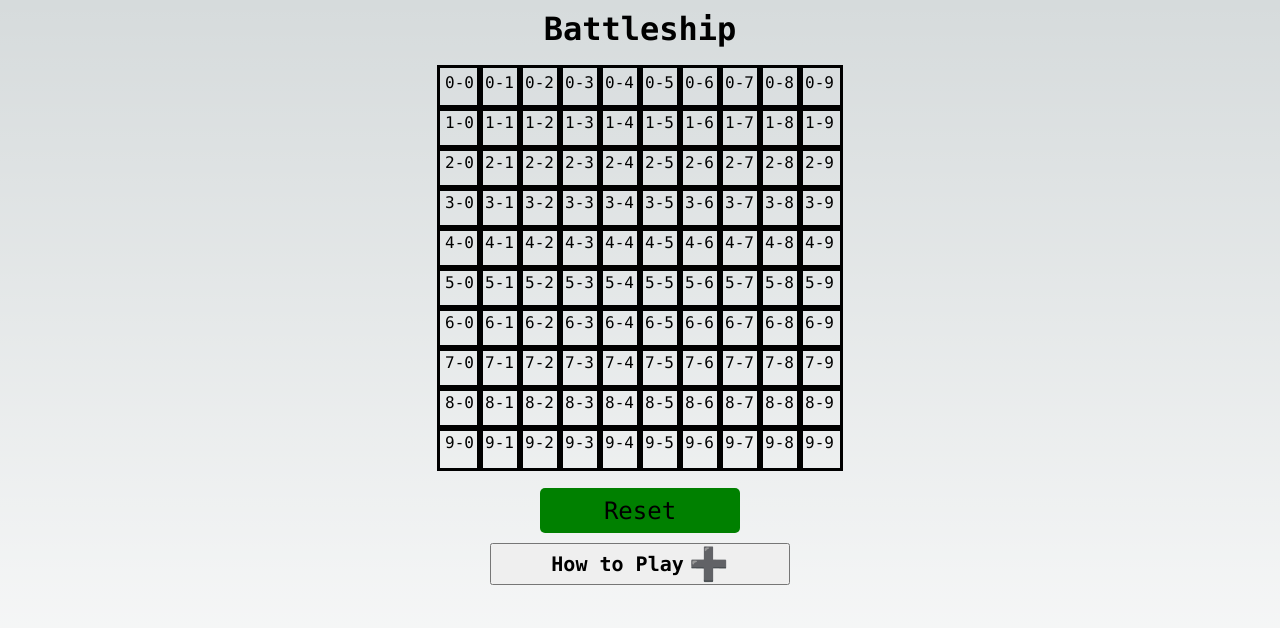
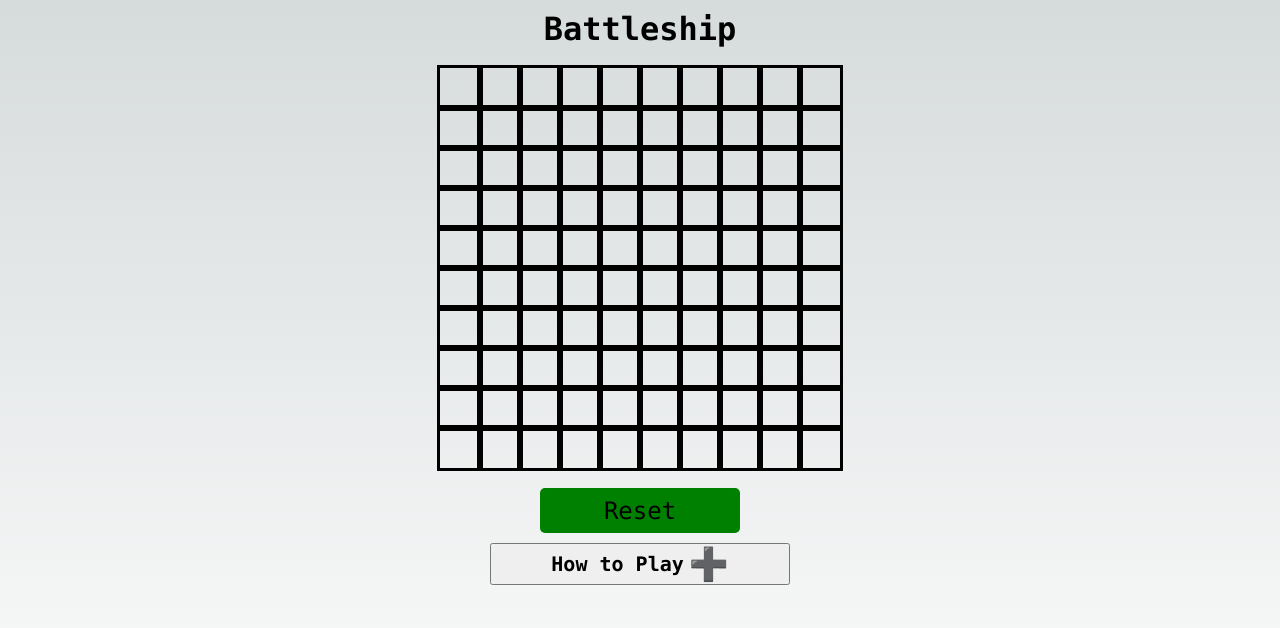
Before and after one commit to riceball1/battleship, a Next.js app: page / in a window 1280 px wide. Shown: the top 628 px of the page. Built offline with nearby package versions, Linux system fonts and the light colour scheme.

Commit message:
Setup click handler for board

```diff
--- a/src/components/Board.tsx
+++ b/src/components/Board.tsx
@@ -1,8 +1,8 @@
-import styles from "@/styles/Board.module.css";
-import Cell from "@/components/Cell";
-import { useEffect, useState } from "react";
-import useInitializeShips from "@/utils/useInitializeShips";
-import { checkTurn, Coordinates, ShipTypes } from "@/utils/helper";
+import styles from '@/styles/Board.module.css';
+import Cell from '@/components/Cell';
+import { useState } from 'react';
+// import useInitializeShips from "@/utils/useInitializeShips";
+import { ShipTypes, getShipColor, Coordinates, Color } from '@/utils/helper';
 
 interface Props {
   rows?: number;
@@ -13,11 +13,19 @@ interface Props {
 const Board = ({ rows = 10, columns = 10, totalShips = 3 }: Props) => {
   const rowArr = Array(rows).fill(null);
   const columnArr = Array(columns).fill(null);
-  const [gridState, setGridState] = useState(rowArr.map(() => {
-    return columnArr.map(() => null);
-  }))
+  const [gridState, setGridState] = useState(
+    rowArr.map((_, rowIndex) => {
+      return columnArr.map((_, columnIndex) => ({
+        id: `${rowIndex}-${columnIndex}`,
+        color: '',
+        isHit: false,
+      }));
+    })
+  );
 
   /*
+
+   @TODO: setup state for the ships to be placed on the board on mount useInitializeShips({totalShips: totalShips, callBack: setShips})
 
   destroyer ships - 2 length
   battleships - 4 length
@@ -26,41 +34,74 @@ const Board = ({ rows = 10, columns = 10, totalShips = 3 }: Props) => {
   const [ships, setShips] = useState([
     {
       shipType: ShipTypes.DESTROYER,
-      coordinates: [{x: 2, y: 1}, {x: 2, y: 2}],
+      coordinates: [
+        { x: 0, y: 1 },
+        { x: 0, y: 2 },
+      ],
     },
     {
       shipType: ShipTypes.DESTROYER,
-      coordinates: [{x: 7, y: 3}, {x: 7, y: 4}],
-    }, {
+      coordinates: [
+        { x: 7, y: 3 },
+        { x: 7, y: 4 },
+      ],
+    },
+    {
       shipType: ShipTypes.BATTLESHIP,
-      coordinates: [{x: 2, y: 9}, {x: 3, y: 9}, {x: 4, y: 9}, {x: 5, y: 9}],
+      coordinates: [
+        { x: 2, y: 9 },
+        { x: 3, y: 9 },
+        { x: 4, y: 9 },
+        { x: 5, y: 9 },
+      ],
     },
   ]);
 
-  // setup state for the ships to be placed on the board on mount
-  // useInitializeShips({totalShips: totalShips, callBack: setShips})
+  const handleMakeTurn = ({
+    cellId,
+    coordinates,
+  }: {
+    cellId: string;
+    coordinates: Coordinates;
+  }) => {
+    const { x, y } = coordinates;
 
+    const shipColor = getShipColor({
+      ships: ships,
+      coordinates: { x, y },
+    });
 
-  const handleCellClick = (cellCoordinates: Coordinates) => {
-    const {x, y} = cellCoordinates
-    const turnResult = checkTurn({ships: ships, cellCoordinates: {x, y}})
+    // update grid state
+    setGridState((prevState) => {
+      let newState = [...prevState];
+      newState[x][y] = {
+        ...newState[x][y],
+        isHit: true,
+        color: shipColor,
+      };
 
-    console.log(cellCoordinates, turnResult)
-  }
+      return newState;
+    });
+  };
 
   return (
     <div className={styles.board}>
       {rowArr.map((_, rowIndex) => {
         return columnArr.map((_, columnIndex) => {
-          return <Cell
-            key={`${rowIndex}-${columnIndex}`}
-            num={`${rowIndex}-${columnIndex}`}
-            cellStatus={{}}
-            onCellClick={() => handleCellClick({x: rowIndex, y: columnIndex})}
-          />
-        }
-
-        );
+          return (
+            <Cell
+              key={`${rowIndex}-${columnIndex}`}
+              shipColor={gridState[rowIndex][columnIndex].color}
+              isHit={gridState[rowIndex][columnIndex].isHit}
+              onHandleClick={() =>
+                handleMakeTurn({
+                  cellId: `${rowIndex}-${columnIndex}`,
+                  coordinates: { x: rowIndex, y: columnIndex },
+                })
+              }
+            />
+          );
+        });
       })}
     </div>
   );
--- a/src/components/Cell.tsx
+++ b/src/components/Cell.tsx
@@ -1,46 +1,23 @@
 import styles from '@/styles/Board.module.css';
-import { ShipTypes } from '@/utils/helper';
-import { useState } from 'react';
 
 interface Props {
-  cellStatus:
-    | {
-        isHit: boolean;
-        isShip: boolean;
-        shipType: ShipTypes;
-      }
-    | {};
-  num: string;
-  isShip?: boolean;
-  shipId?: string;
-  onCellClick: () => void;
+  onHandleClick: () => void;
+  shipColor?: string;
+  isHit?: boolean;
 }
 
-const Cell = ({
-  cellStatus,
-  onCellClick,
-  num,
-  isShip = false,
-  shipId = '',
-}: Props) => {
-  // hit the cell what to do if it was a ship?
-  // what to do if it is not a ship
-  // how to manage the state of the cell?
-  // have a parent callback to handle update to the ship hit status
-  // if the cell happens to sunk a ship or not, we will check
-  // the cell should also contain the id of the ship it is referencing
-
-  const [shipCell] = useState(isShip);
-  const [shipCellId, setShipCellId] = useState(shipId);
+const Cell = ({ onHandleClick, shipColor = '', isHit = false }: Props) => {
 
   const cellShipStyle = {
-    // alter the color of the cell state when it is hit and it is a certain type of cell
-  };
+    backgroundColor: isHit ? shipColor : ""
+  }
 
   return (
-    <div onClick={onCellClick} className={styles.cell} style={cellShipStyle}>
-      {num}
-    </div>
+    <div
+      onClick={onHandleClick}
+      className={styles.cell}
+      style={cellShipStyle}
+    />
   );
 };
 
--- a/src/utils/helper.ts
+++ b/src/utils/helper.ts
@@ -1,7 +1,7 @@
 enum ShipTypes {
-  NONE,
-  DESTROYER,
-  BATTLESHIP,
+  NONE = 'NONE',
+  DESTROYER = 'DESTROYER',
+  BATTLESHIP = 'BATTLESHIP',
 }
 
 enum TurnType {
@@ -48,4 +48,31 @@ function checkTurn({ ships, cellCoordinates }: CheckTurnProps) {
   return TurnType.MISSED;
 }
 
-export { checkTurn, ShipTypes };
+enum Color {
+  BATTLESHIP = 'red',
+  DESTROYER = 'yellow',
+  NONE = 'gray',
+}
+
+const getShipColor = ({
+  ships,
+  coordinates,
+}: {
+  ships: ShipProps[];
+  coordinates: Coordinates;
+}) => {
+
+  for (let ship of ships) {
+    let locations = ship.coordinates;
+    for (let location of locations) {
+      if (`${location.x}${location.y}` === `${coordinates.x}${coordinates.y}`) {
+        // found a matching ship
+        return Color[ShipTypes[ship.shipType]];
+      }
+    }
+  }
+
+  return Color[ShipTypes.NONE];
+};
+
+export { checkTurn, ShipTypes, getShipColor, Color };
```
